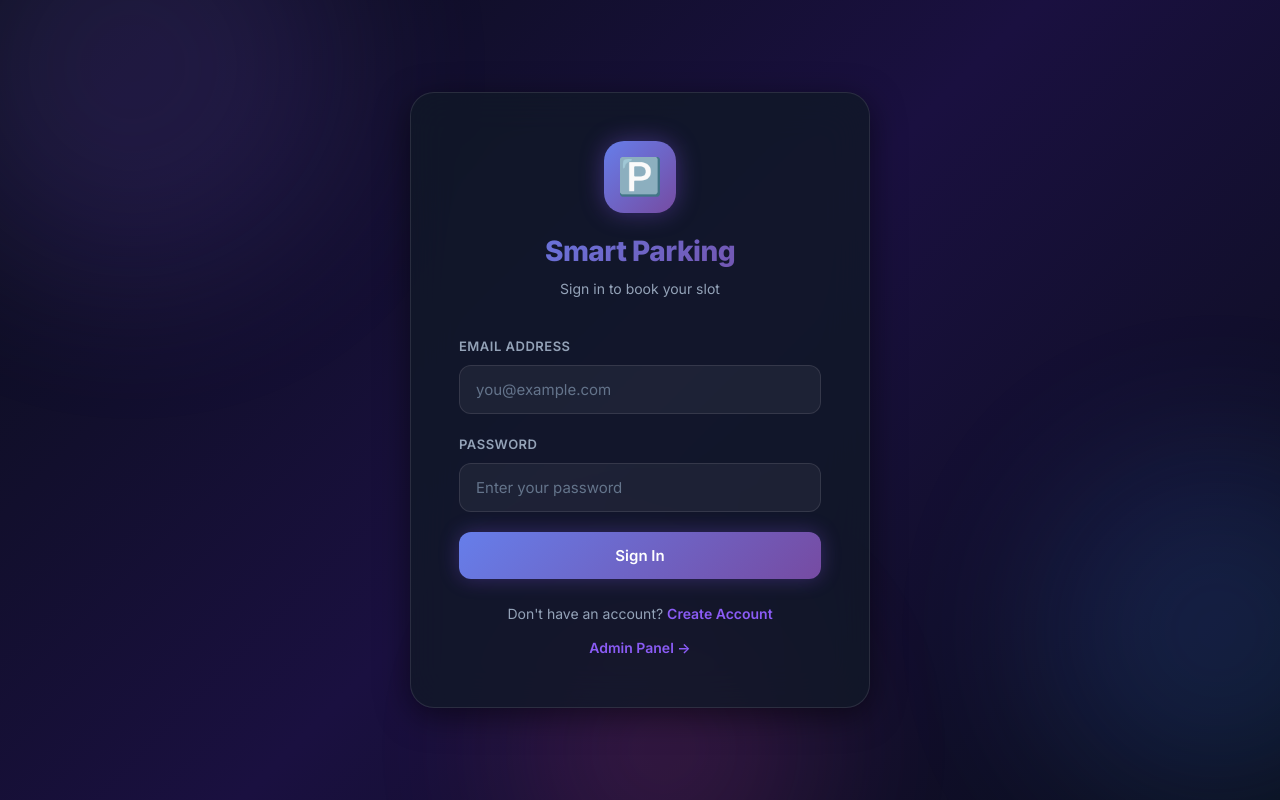
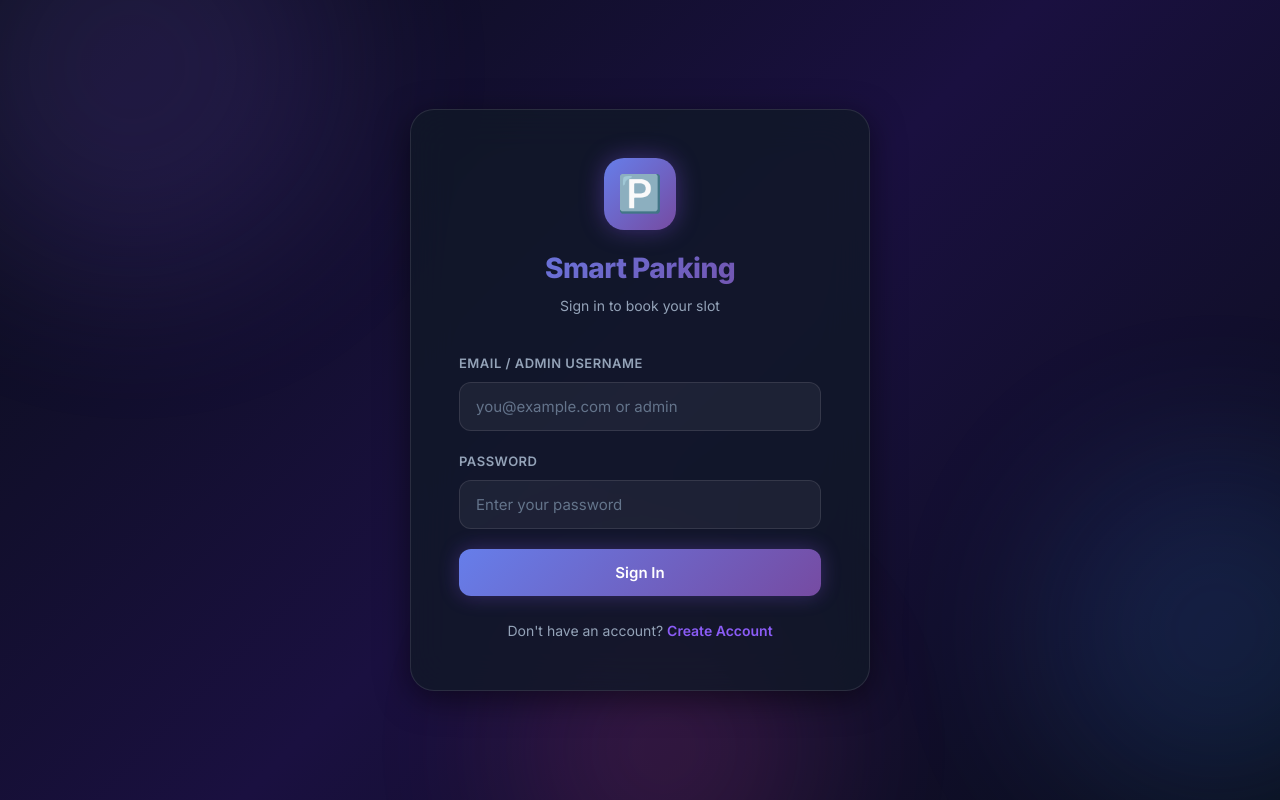
Before and after one commit to gowshiganv-2005/smart-parking-slot-booking-, a Flask app: page /login in a window 1280 px wide. Run offline with Flask 3, Linux system fonts and the light colour scheme.

Commit message:
Unified login: supports both admin username and user email from same page

```diff
--- a/app.py
+++ b/app.py
@@ -144,6 +144,16 @@ def api_login():
     if not all([email, password]):
         return jsonify({'success': False, 'message': 'Email and password are required'}), 400
 
+    # First check: Is this the master admin username/password?
+    if email == config.ADMIN_USERNAME and password == config.ADMIN_PASSWORD:
+        session['is_admin'] = True
+        session['user_name'] = 'Admin'
+        session['user_email'] = config.ADMIN_EMAIL
+        db.log_activity(0, 'Admin', config.ADMIN_EMAIL, 'Admin Login')
+        print(f"[AUTH] Master Admin logged in via unified login")
+        return jsonify({'success': True, 'message': 'Admin login successful', 'role': 'admin'})
+
+    # Second check: Email-based user lookup
     user = db.get_user_by_email(email)
     if not user:
         print(f"[AUTH] Login failed: User {email} not found")
--- a/templates/login.html
+++ b/templates/login.html
@@ -1,5 +1,6 @@
 <!DOCTYPE html>
 <html lang="en">
+
 <head>
     <meta charset="UTF-8">
     <meta name="viewport" content="width=device-width, initial-scale=1.0">
@@ -7,6 +8,7 @@
     <title>Smart Parking | Login</title>
     <link rel="stylesheet" href="/static/css/style.css">
 </head>
+
 <body>
     <!-- Animated Background -->
     <div class="bg-animation">
@@ -27,12 +29,13 @@
 
             <form id="loginForm" onsubmit="return false;">
                 <div class="form-group">
-                    <label for="email">Email Address</label>
-                    <input type="email" id="email" placeholder="you@example.com" required autocomplete="email">
+                    <label for="email">Email / Admin Username</label>
+                    <input type="text" id="email" placeholder="you@example.com or admin" required autocomplete="email">
                 </div>
                 <div class="form-group">
                     <label for="password">Password</label>
-                    <input type="password" id="password" placeholder="Enter your password" required autocomplete="current-password">
+                    <input type="password" id="password" placeholder="Enter your password" required
+                        autocomplete="current-password">
                 </div>
                 <button type="submit" class="btn btn-primary" id="loginBtn" onclick="handleLogin()">
                     Sign In
@@ -42,12 +45,10 @@
             <div class="auth-link">
                 Don't have an account? <a href="/register">Create Account</a>
             </div>
-            <div class="auth-link" style="margin-top: 12px;">
-                <a href="/admin">Admin Panel →</a>
-            </div>
         </div>
     </div>
 
     <script src="/static/js/auth.js"></script>
 </body>
+
 </html>
```
